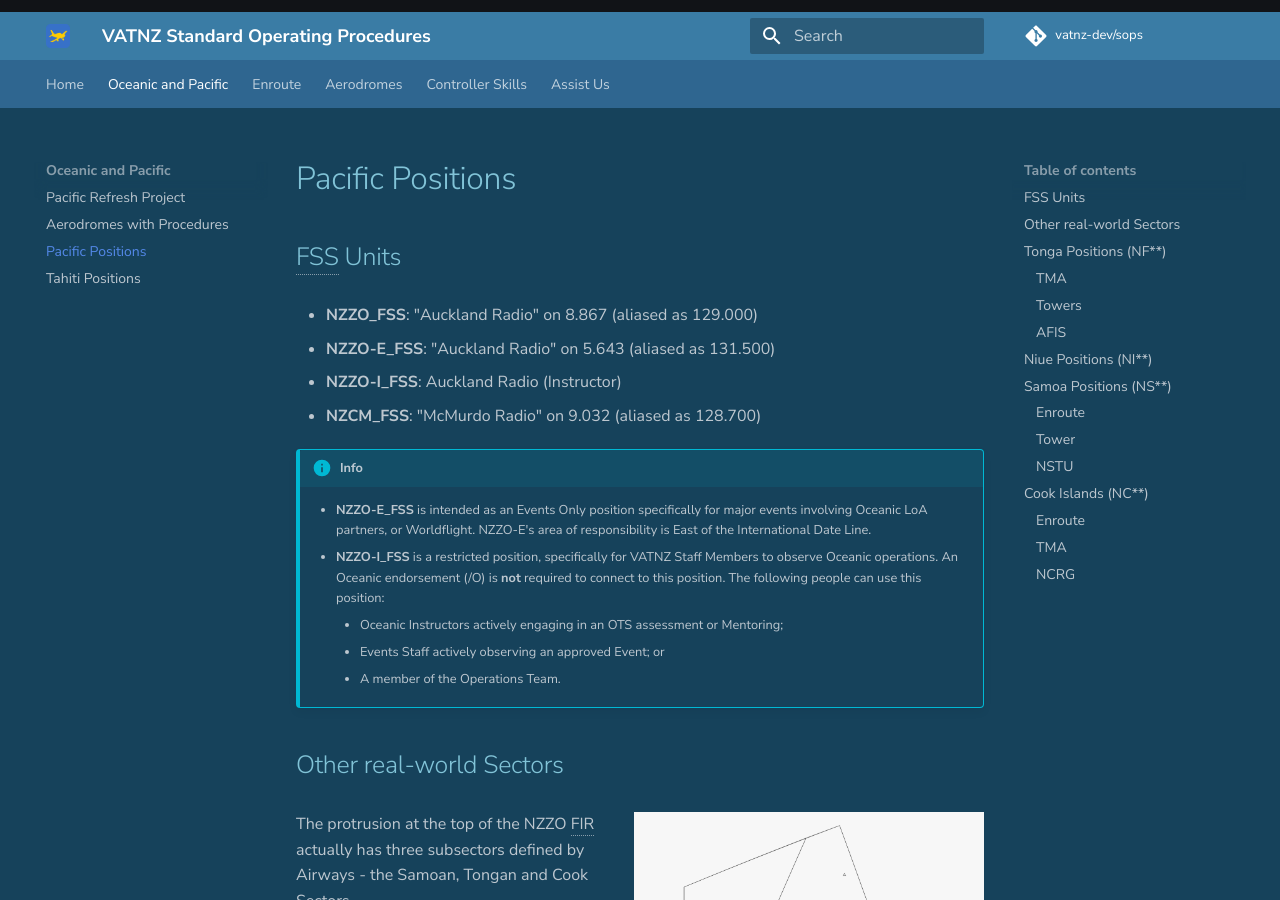
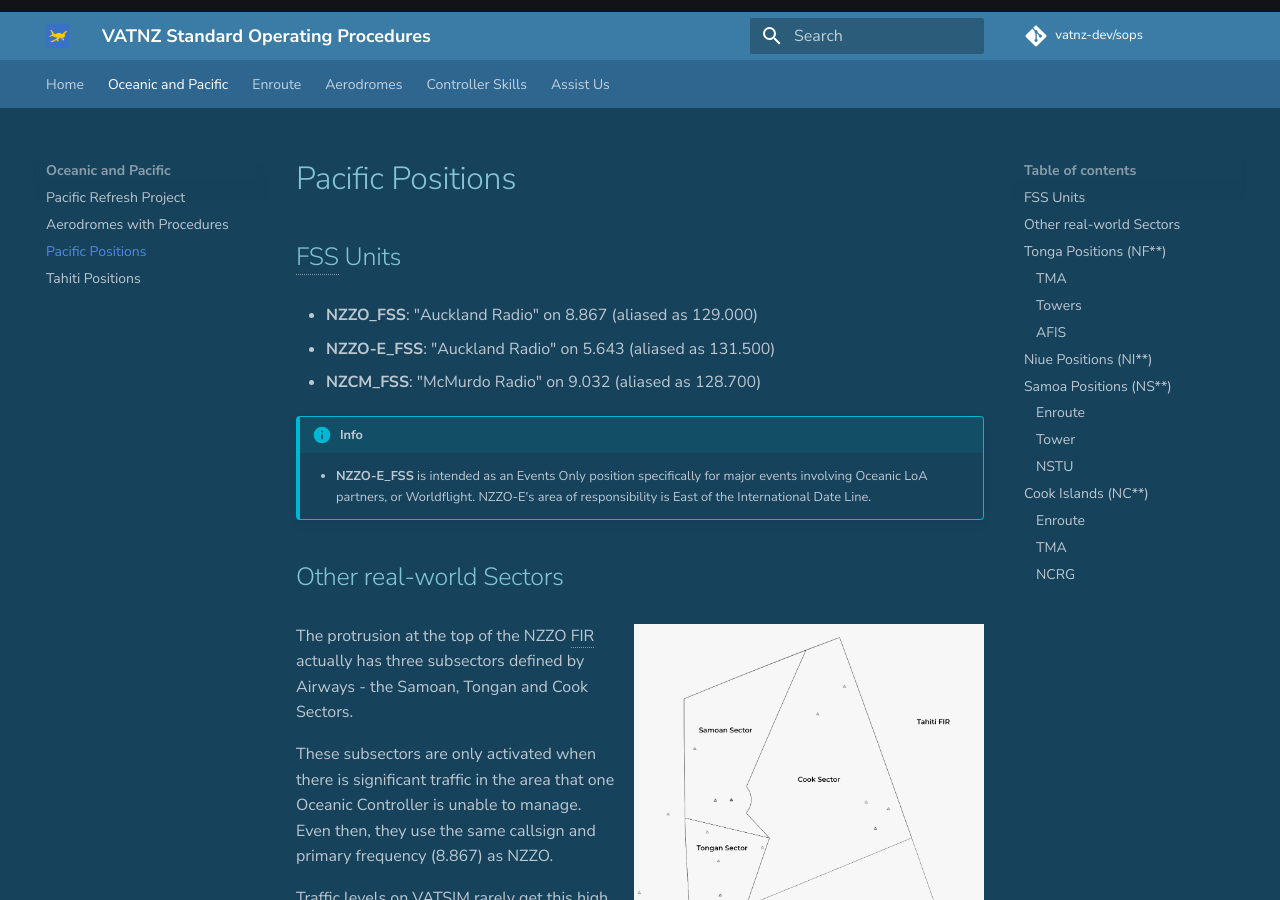
Before and after one commit to vatnz-dev/sops, an MkDocs documentation site: the page built from docs/oceanic-pacific/PacificPositions.md, in a window 1280 px wide and 900 px high. Built offline with MkDocs 1.6.1 and Material for MkDocs 9.7.7, drawn with Linux system fonts in a browser that asks for light colours; comment, search, counter and statistics services are not loaded.

Commit message:
Update PacificPositions.md

```diff
--- a/docs/oceanic-pacific/PacificPositions.md
+++ b/docs/oceanic-pacific/PacificPositions.md
@@ -10,15 +10,10 @@
 
 * **NZZO_FSS**: "Auckland Radio" on 8.867 (aliased as 129.000)
 * **NZZO-E_FSS**: "Auckland Radio" on 5.643 (aliased as 131.500)
-* **NZZO-I_FSS**: Auckland Radio (Instructor)
 * **NZCM_FSS**: "McMurdo Radio" on 9.032 (aliased as 128.700)
 
 !!! info
     * **NZZO-E_FSS** is intended as an Events Only position specifically for major events involving Oceanic LoA partners, or Worldflight. NZZO-E's area of responsibility is East of the International Date Line.
-    * **NZZO-I_FSS** is a restricted position, specifically for VATNZ Staff Members to observe Oceanic operations. An Oceanic endorsement (/O) is **not** required to connect to this position. The following people can use this position:
-        * Oceanic Instructors actively engaging in an OTS assessment or Mentoring;
-        * Events Staff actively observing an approved Event; or
-        * A member of the Operations Team.
 
 ## Other real-world Sectors
 
```
